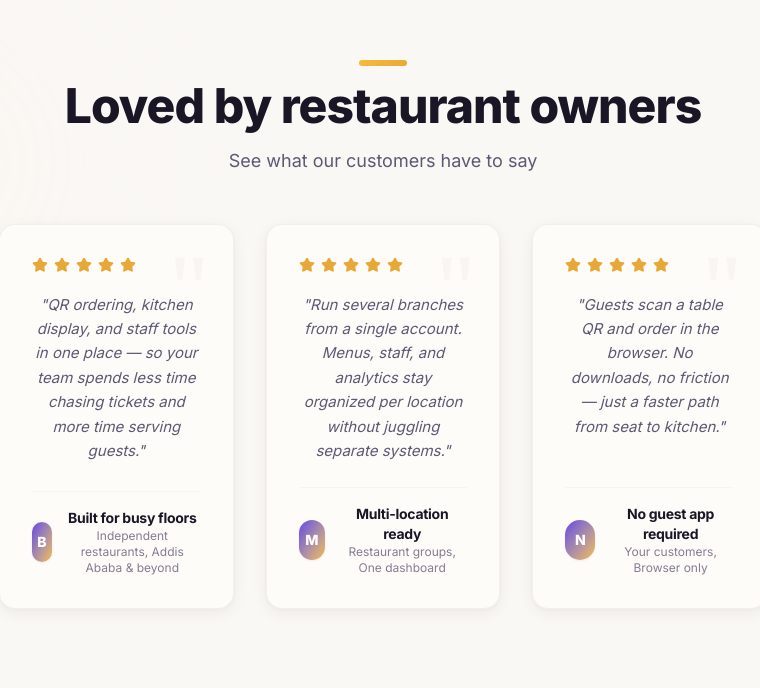
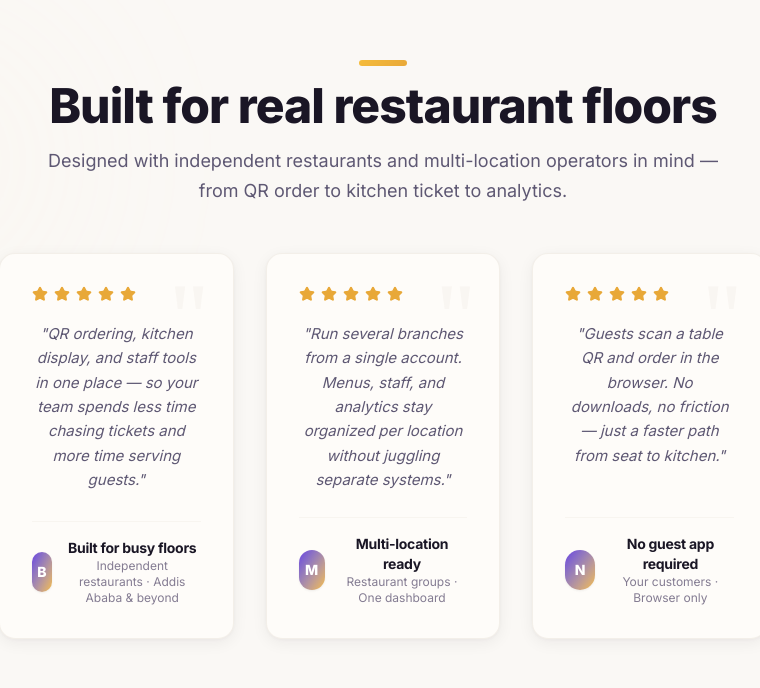
Before and after one commit to Danny7d/Tably, a Next.js app: page / in a window 1280 px wide. Shown: the part 4758-5446 px from the top of the page, without its empty margins (257-1017 px from the left). Built offline with nearby package versions, Linux system fonts and the light colour scheme.

Commit message:
Testimonials: honest early-stage framing instead of fake customers

```diff
--- a/app/components/HomeTestimonials.tsx
+++ b/app/components/HomeTestimonials.tsx
@@ -26,10 +26,10 @@ export default function HomeTestimonials({ testimonials }: HomeTestimonialsProps
     >
       <div className="w-12 h-1.5 bg-gradient-gold rounded-full mx-auto mb-4" />
       <h2 className="text-3xl sm:text-4xl lg:text-5xl font-extrabold text-charcoal-900 mb-4 font-heading tracking-tight">
-        Loved by restaurant owners
+        Built for real restaurant floors
       </h2>
       <p className="text-lg text-charcoal-500 max-w-2xl mx-auto leading-relaxed">
-        See what our customers have to say
+        Designed with independent restaurants and multi-location operators in mind — from QR order to kitchen ticket to analytics.
       </p>
       <div className="grid md:grid-cols-3 gap-8 mt-12">
         {testimonials.map((testimonial, index) => (
@@ -56,7 +56,7 @@ export default function HomeTestimonials({ testimonials }: HomeTestimonialsProps
                 </div>
                 <div>
                   <div className="font-bold text-charcoal-900 text-sm font-heading">{testimonial.name}</div>
-                  <div className="text-xs text-charcoal-400">{testimonial.role}, {testimonial.company}</div>
+                  <div className="text-xs text-charcoal-400">{testimonial.role} · {testimonial.company}</div>
                 </div>
               </div>
             </Card>
```
